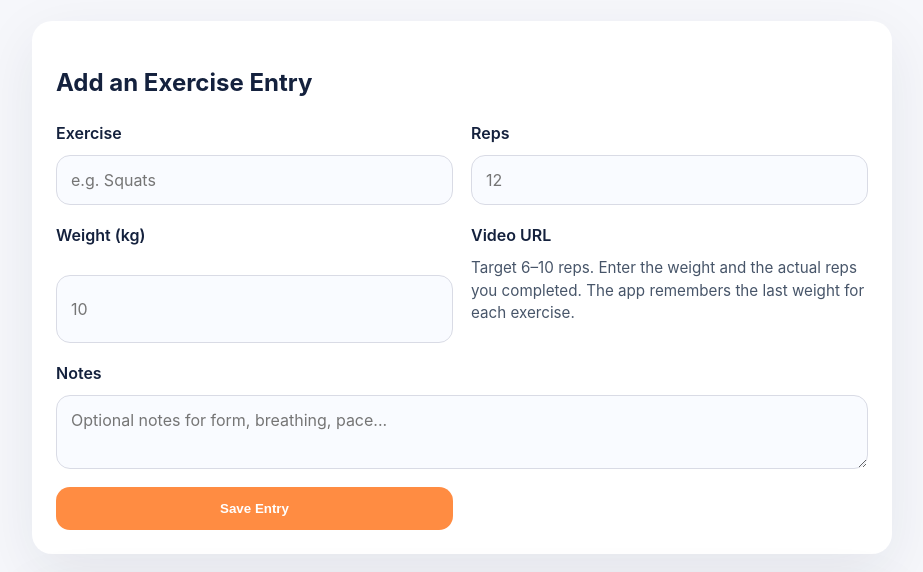
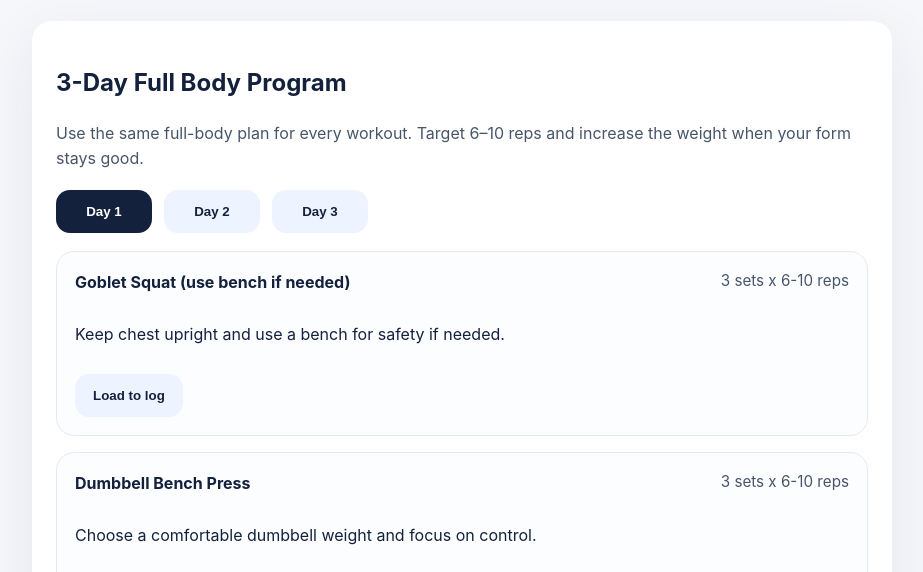
Before and after one commit to Swieggers/Arti, a plain HTML site: page index.html in a window 1280 px wide. Shown: the part 197-769 px from the top of the page, without its empty margins (178-1101 px from the left). Drawn offline with Linux system fonts and the light colour scheme.

Commit message:
html change

```diff
--- a/index.html
+++ b/index.html
@@ -16,16 +16,32 @@
       </div>
     </header>
 
+    <section class="panel" id="program-panel">
+      <div class="panel-heading">
+        <div>
+          <h2>3-Day Full Body Program</h2>
+          <p class="panel-copy">Use the same full-body plan for every workout. Target 6–10 reps and increase the weight when your form stays good.</p>
+        </div>
+      </div>
+      <div class="day-buttons" role="tablist">
+        <button type="button" class="secondary-button program-day active" data-day="1">Day 1</button>
+        <button type="button" class="secondary-button program-day" data-day="2">Day 2</button>
+        <button type="button" class="secondary-button program-day" data-day="3">Day 3</button>
+      </div>
+      <div id="program-details" class="program-details"></div>
+    </section>
+
     <section class="panel">
-      <h2>Add an Exercise Entry</h2>
+      <h2>Log an Exercise</h2>
+      <p class="form-helper">Target 6–10 reps. Enter the weight and the actual reps you completed. The app remembers the last weight for each exercise.</p>
       <form id="exercise-form" class="exercise-form">
         <div class="field-row">
           <label for="exercise-name">Exercise</label>
-          <input id="exercise-name" name="exerciseName" type="text" placeholder="e.g. Squats" required />
+          <input id="exercise-name" name="exerciseName" type="text" placeholder="e.g. Goblet Squat" required />
         </div>
         <div class="field-row">
-          <label for="reps">Reps</label>
-          <input id="reps" name="reps" type="number" min="1" placeholder="12" required />
+          <label for="reps">Completed reps</label>
+          <input id="reps" name="reps" type="number" min="1" placeholder="8" required />
         </div>
         <div class="field-row">
           <label for="weight">Weight (kg)</label>
@@ -33,7 +49,7 @@
         </div>
         <div class="field-row">
           <label for="video-url">Video URL</label>
-      <p class="form-helper">Target 6–10 reps. Enter the weight and the actual reps you completed. The app remembers the last weight for each exercise.</p>
+          <input id="video-url" name="videoUrl" type="url" placeholder="https://" />
         </div>
         <div class="field-row">
           <label for="notes">Notes</label>
```
